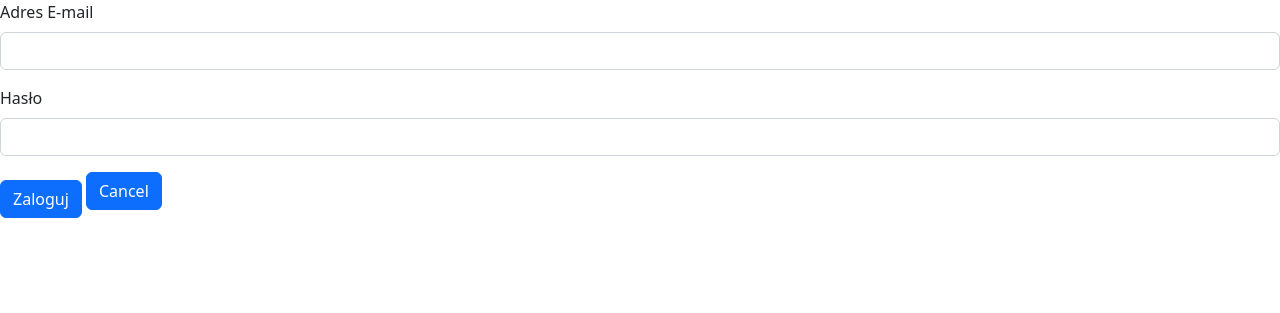
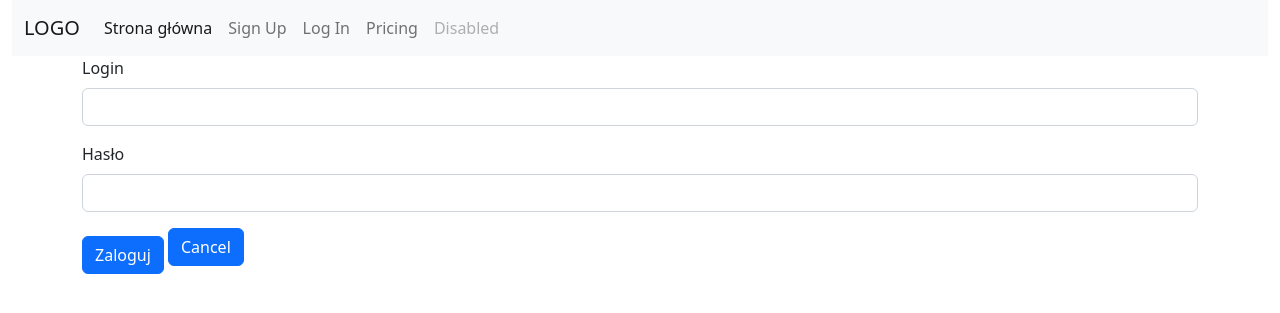
Before and after one commit to Winter003/Projekt02, a PHP site: page /loginup.php in a window 1280 px wide. Shown: the top 313 px of the page. Run offline with PHP 8.4, Linux system fonts and the light colour scheme.

Commit message:
poprawa 2

```diff
--- a/loginup.php
+++ b/loginup.php
@@ -1,11 +1,33 @@
 <?php
 include('site/header.php');
-
 ?>
+ <?php
+    if(isset($_POST['submit'])) {
+       $login = htmlspecialchars($_POST['login']);
+       $pass = htmlentities($_POST['password']);
+       // echo $login . " " . $pass;
+       $conn = mysqli_connect('localhost','webPLA','123asd','portal');
+       if (!$conn) {
+        echo 'Błąd połączenia z baża danych. Error : ' . mysqli_connect_error();
+       } else {
+        $sqlSelect = 'SELECT login, haslo FROM users';
+        $result = mysqli_query($conn, $sqlSelect);
+        $users = mysqli_fetch_all($result, MYSQLI_ASSOC);
+        $flag = true;
+        foreach ($users as $user) {
+           // echo $user['login'] . " - " . $user['haslo'] . "<br>";
+        if($user['login'] == $login && $user['haslo'] == $pass ){
+         echo "Jestem zalogowany";
+         $flag = false;
+         break;
+        }
+      }
+    if ($flag) echo "Błędnie podane hasło.";
+       }
+    }
 
 
-
-
+ ?>
 
 <!DOCTYPE html>
 <html lang="en">
@@ -18,20 +40,24 @@ include('site/header.php');
     <link rel="stylesheet" href="style.css">
 </head>
 <body>
-
-    <form>
+<div class="container">
+    <div class="row">
+        <div class="col-12">
+    <form action="<?php $_SERVER['PHP_SELF']; ?>" method="post">
         <div class="mb-3">
-            <label for="exampleInputEmail1" class="form-label">Adres E-mail</label>
-            <input type="email" class="form-control" id="exampleInputEmail1" aria-describedby="emailHelp">
-            <div id="emailHelp" class="form-text"></div>
+            <label for="exampleInputlogin1" class="form-label">Login</label>
+            <input type="login" class="form-control" id="exampleInputlogin1" aria-describedby="emailHelp" name="login">
         </div>
         <div class="mb-3">
             <label for="exampleInputPassword1" class="form-label">Hasło</label>
-            <input type="password" class="form-control" id="exampleInputPassword1">
+            <input type="password" class="form-control" id="exampleInputPassword1" name="password">
         </div>
         <button type="submit" class="btn btn-primary" name='submit'>Zaloguj</button>
         <button type="submit" class="btn btn-primary mb-3" name="cancel">Cancel</button>
     </form>
+</div>
+</div>
+</div>
 
 </body>
 </html>
--- a/site/header.php
+++ b/site/header.php
@@ -1,16 +1,35 @@
 <!DOCTYPE html>
 <html lang="pl">
+
 <head>
     <meta charset="UTF-8">
     <meta http-equiv="X-UA-Compatible" content="IE=edge">
     <meta name="viewport" content="width=device-width, initial-scale=1.0">
-    <title>Projekt01</title>
+    <title>Projekt 15</title>
     <link rel="stylesheet" href="css/bootstrap.min.css">
-    <link rel="stylesheet" href="style.css">
+    <link rel="stylesheet" href="css/style.css">
 </head>
 <body>
-
-
-
-
-</body>
+    <div class="container-fluid">
+        <div class="row">
+            <div class="col-md">
+                <nav class="navbar navbar-expand-lg bg-light">
+                    <div class="container-fluid">
+                        <a class="navbar-brand" href="#">LOGO</a>
+                        <button class="navbar-toggler" type="button" data-bs-toggle="collapse" data-bs-target="#navbarNavAltMarkup" aria-controls="navbarNavAltMarkup" aria-expanded="false" aria-label="Toggle navigation">
+                            <span class="navbar-toggler-icon"></span>
+                        </button>
+                        <div class="collapse navbar-collapse" id="navbarNavAltMarkup">
+                            <div class="navbar-nav">
+                                <a class="nav-link active" aria-current="page" href="index.php">Strona główna</a>
+                                <a class="nav-link" href="signup.php">Sign Up</a>
+                                <a class="nav-link" href="login.php">Log In</a>
+                                <a class="nav-link" href="#">Pricing</a>
+                                <a class="nav-link disabled">Disabled</a>
+                            </div>
+                        </div>
+                    </div>
+                </nav>
+            </div>
+        </div>
+    </div>
```
Also changed, not shown: signup.php (+17 -19 lines).
